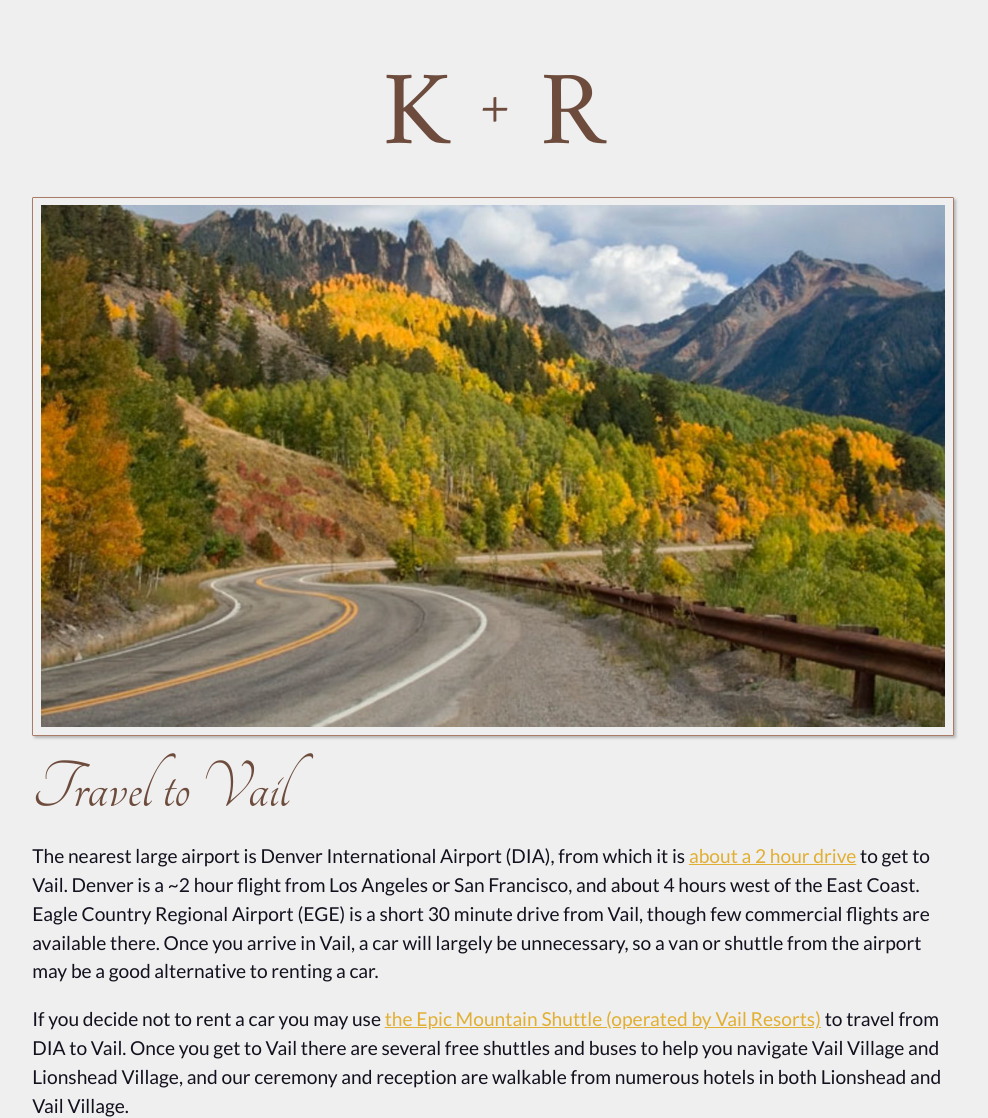
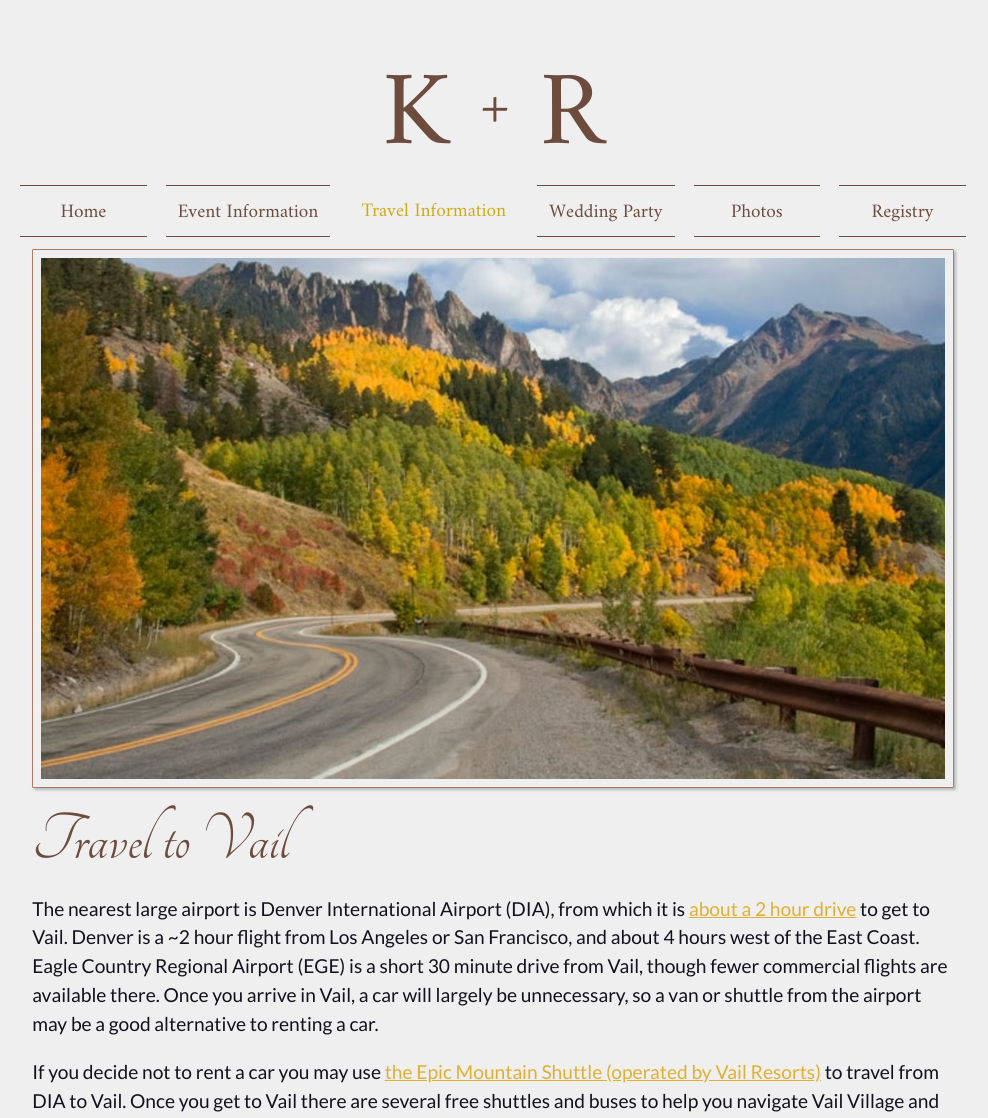
Before and after one commit to rgkimball/wedding, a Django app: page /travel/ in a window 1280 px wide. Shown: the top 1118 px of the page, without its empty margins (147-1135 px from the left). Run offline with Django 3.2, Linux system fonts and the light colour scheme; parts of the project's set-up code (start-up, migrations or seed data) failed here and were passed over.

Commit message:
Template tweaks

```diff
--- a/requirements.txt
+++ b/requirements.txt
@@ -3,3 +3,4 @@ Django==3.0.2
 pytz==2019.3
 sqlparse==0.3.0
 django_import_export>=2.0.0
+mysqlclient==1.4.6
--- a/static/js/main.js
+++ b/static/js/main.js
@@ -28,6 +28,8 @@
                 };
 
                 elements.$navTrigger.onclick = function($this) {
+                    alert('clicked')
+
                     if (elements.$nav.classList.contains('is-active')) {
                         // Toggle off
                         elements.$navTrigger.classList.remove('is-active');
--- a/templates/main.html
+++ b/templates/main.html
@@ -15,7 +15,7 @@
         <h4 class="has-text-centered">{{ date }} &middot; Vail, CO</h4>
 
         <p>Welcome{{ repeat }}, {{ name }}!</p>
-        <p>Thank you for joining in celebration of our upcoming wedding. We are so excited to share this special day with all of you. Please use this website to help you plan the details of your journey to Vail. We can't wait to celebrate with all of you this fall!</p>
+        <p>Thank you for joining in celebration of our upcoming wedding. We are so excited to share this special day with you. Please use this website to help you plan the details of your journey to Vail. We can't wait to celebrate with all of you this fall!</p>
     <p>We will continue to update this website as we get closer to our big day, so please check back later (<a href="mailto:hello@kathrynandrob.com">or let us know!</a>) if you can't find what you're looking for.</p>
         <p>With love,</p>
         <p>Kathryn & Rob</p>
--- a/templates/scss/main.scss
+++ b/templates/scss/main.scss
@@ -69,15 +69,10 @@ label {
 // Global elements
 div.container nav,
 nav {
-  height: 0;
   font-size: 2em;
 
-  &.is-active {
-    height: auto;
-  }
-
   a.button {
-    background: transparent;
+    background: rgba($white, 0.7);
     color: $brown;
     font-family: $stamp;
     font-size: 1em;
@@ -106,6 +101,7 @@ nav {
     right: 0;
     top: $w;
     width: $w * 8;
+    z-index: 10;
 
     div,
     &:before,
@@ -281,7 +277,6 @@ body:not(.homepage) {
     &:not(.is-active) {
       display: none;
     }
-  }
 
     @media screen and (min-width: $bp-tablet) {
       a.button {
@@ -293,7 +288,8 @@ body:not(.homepage) {
       }
 
       &:not(.is-active) {
-      display: block;
+        display: flex;
+      }
     }
   }
 }
--- a/templates/travel.html
+++ b/templates/travel.html
@@ -9,7 +9,7 @@
     </div>
 
     <h3>Travel to Vail</h3>
-    <p>The nearest large airport is Denver International Airport (DIA), from which it is <a href="https://www.google.com/maps/dir/Denver+International+Airport+(DEN),+8500+Pe%C3%B1a+Blvd,+Denver,+CO+80249/Vail+Square+Ice+Rink,+Lionshead+Place,+Vail,+CO/@39.6790888,-105.8102672,10z/data=!3m1!4b1!4m14!4m13!1m5!1m1!1s0x876c7f2a98ff44ff:0x49583bb435b59c6a!2m2!1d-104.6737376!2d39.8560963!1m5!1m1!1s0x876a7060c31b3d6f:0x839c537a34193e9e!2m2!1d-106.3888467!2d39.6435988!3e0" target="_blank">about a 2 hour drive</a> to get to Vail. Denver is a ~2 hour flight from Los Angeles or San Francisco, and about 4 hours west of the East Coast. Eagle Country Regional Airport (EGE) is a short 30 minute drive from Vail, though few commercial flights are available there. Once you arrive in Vail, a car will largely be unnecessary, so a van or shuttle from the airport may be a good alternative to renting a car.</p>
+    <p>The nearest large airport is Denver International Airport (DIA), from which it is <a href="https://www.google.com/maps/dir/Denver+International+Airport+(DEN),+8500+Pe%C3%B1a+Blvd,+Denver,+CO+80249/Vail+Square+Ice+Rink,+Lionshead+Place,+Vail,+CO/@39.6790888,-105.8102672,10z/data=!3m1!4b1!4m14!4m13!1m5!1m1!1s0x876c7f2a98ff44ff:0x49583bb435b59c6a!2m2!1d-104.6737376!2d39.8560963!1m5!1m1!1s0x876a7060c31b3d6f:0x839c537a34193e9e!2m2!1d-106.3888467!2d39.6435988!3e0" target="_blank">about a 2 hour drive</a> to get to Vail. Denver is a ~2 hour flight from Los Angeles or San Francisco, and about 4 hours west of the East Coast. Eagle Country Regional Airport (EGE) is a short 30 minute drive from Vail, though fewer commercial flights are available there. Once you arrive in Vail, a car will largely be unnecessary, so a van or shuttle from the airport may be a good alternative to renting a car.</p>
     <p>If you decide not to rent a car you may use <a href="https://www.epicmountainexpress.com/vail-shuttles" target="_blank">the Epic Mountain Shuttle (operated by Vail Resorts)</a> to travel from DIA to Vail. Once you get to Vail there are several free shuttles and buses to help you navigate Vail Village and Lionshead Village, and our ceremony and reception are walkable from numerous hotels in both Lionshead and Vail Village.</p>
 
     <div class="map">
--- a/wedding/views.py
+++ b/wedding/views.py
@@ -237,7 +237,7 @@ class API(TemplateView):
             msg = '<p>We couldn\'t find your name in our address book! Please try again, and don\'t forget to ' \
                   'include any punctuation from your card. </p> '
             msg += render(request, '_form.html').content.decode('utf-8')
-            msg += "<p><img class=\"framed-photo centered\" src=\"/static/img/savedateenv.JPG\" /></p>"
+            msg += "<p><img class=\"framed-photo centered\" src=\"/static/img/savedateenv.jpg\" /></p>"
             msg += "If you're unable to get in, <a href=\"mailto:hello@kathrynandrob.com\">let us know</a> and we " \
                    "will fix it!</a> "
 
```
Also changed, not shown: static/css/main.css. Lines whose indentation alone changed are shown as unchanged.
